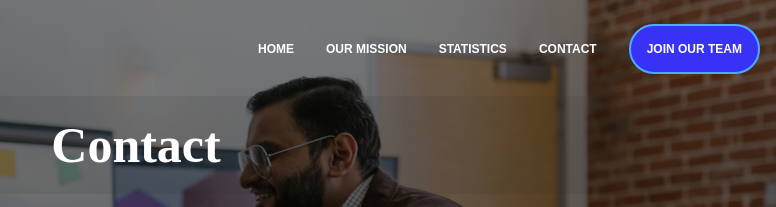
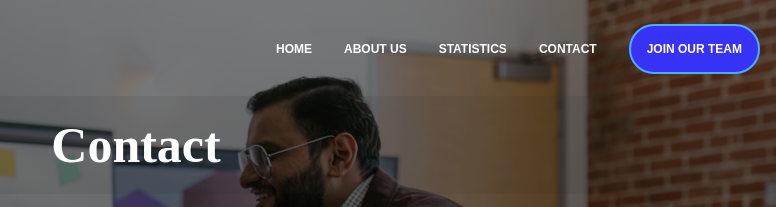
Before and after one commit to is0zay/Code-For-Justice-Group9, a plain HTML site: page contact.html in a window 1280 px wide. Shown: the top 207 px of the page, 504-1280 px from the left. Drawn offline with Linux system fonts and the light colour scheme.

Commit message:
fix navbar links

```diff
--- a/contact.html
+++ b/contact.html
@@ -15,7 +15,7 @@
     </a>
     <ul class="nav-ul">
       <li class="nav-item"><a href="index.html"><b>Home</b></a></li>
-      <li class="nav-item"><a href="aboutus.html"><b>Our mission</b></a></li>
+      <li class="nav-item"><a href="aboutus.html"><b>About Us</b></a></li>
       <li class="nav-item"><a href="statistics.html"><b>Statistics</b></a></li>
       <li class="nav-item"><a href="contact.html"><b>Contact</b></a></li>
       <li class="nav-item"><a href="join.html" class="blue-button white"><b>Join Our Team</b></a></li>
```
Also changed, not shown: index.html (+1 -1 lines), join.html (+1 -1 lines), statistics.html (+1 -1 lines).
